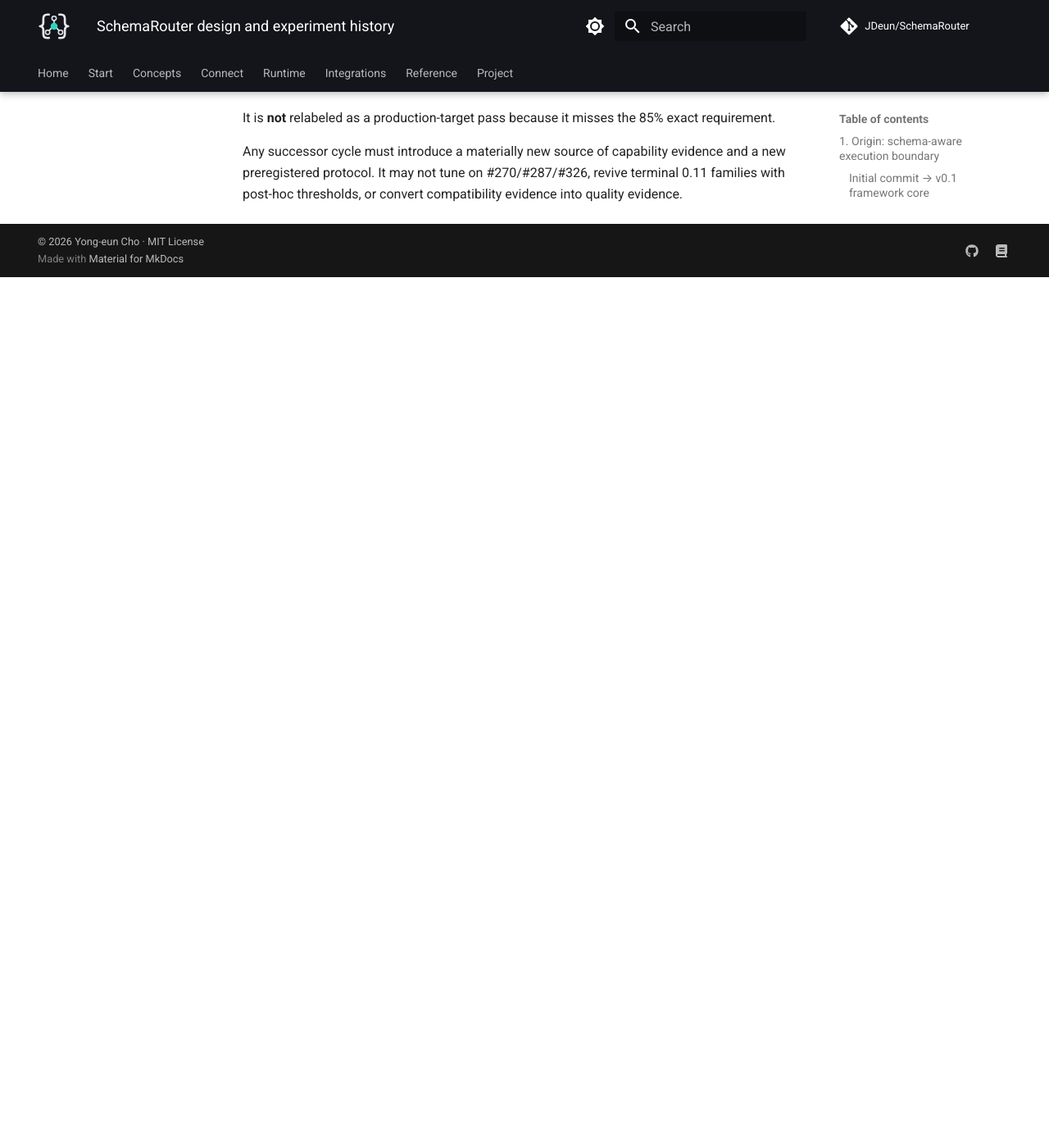
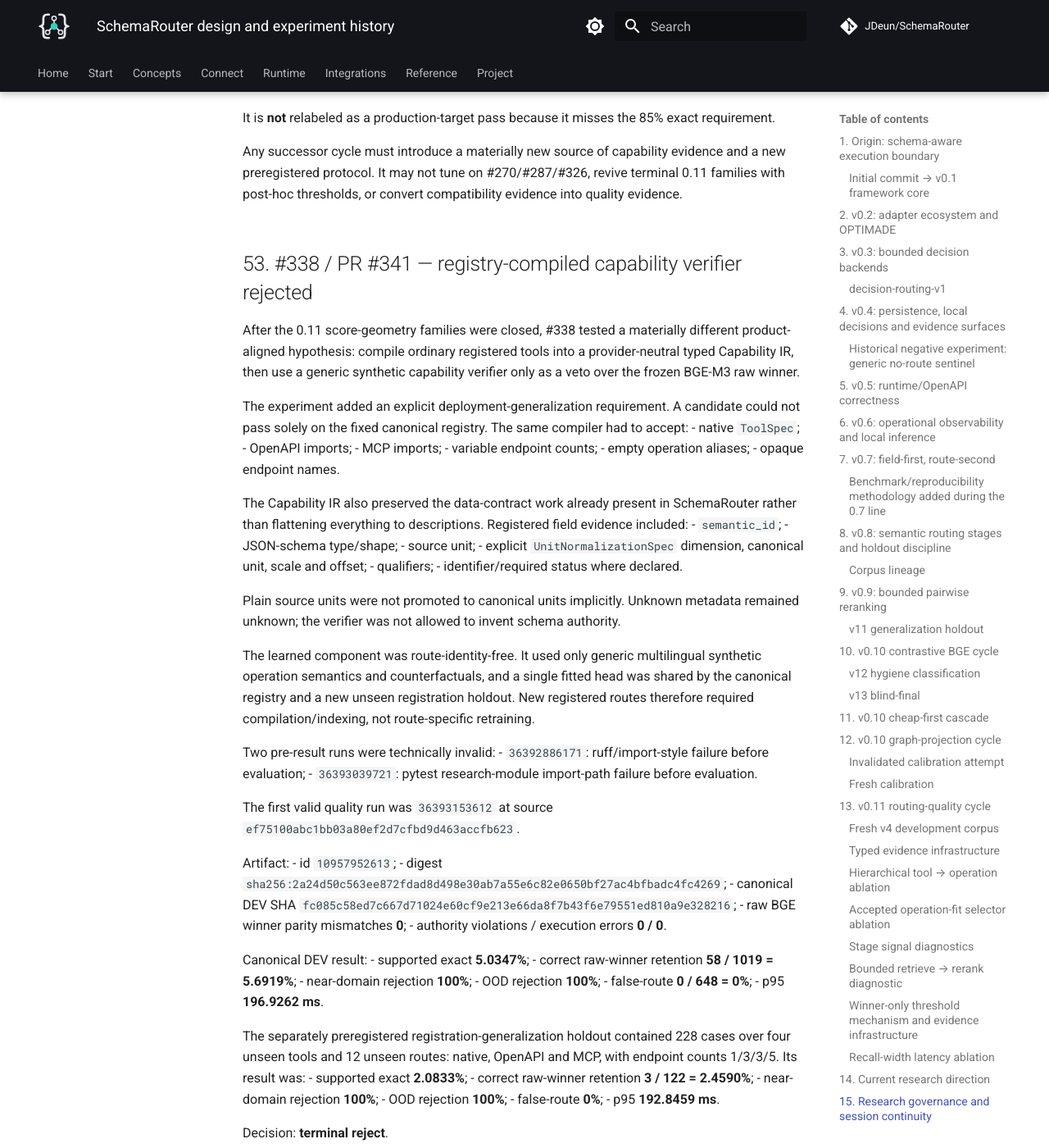
Before and after one commit to JDeun/SchemaRouter, an MkDocs documentation site: the page built from docs/research/design-and-experiment-history.md, in a window 1280 px wide and 1400 px high, scrolled down 69489 px. Shown: the whole window at 82% size. Built offline with MkDocs 1.6.1 and Material for MkDocs 9.7.7, drawn with Linux system fonts in a browser that asks for light colours; comment, search, counter and statistics services are not loaded; before the commit the page ends 69827 px from its top, so only the background shows below that; some of the changed text lies outside the part shown.

Commit message:
docs: record registry capability verifier result

```diff
--- a/docs/research/design-and-experiment-history.md
+++ b/docs/research/design-and-experiment-history.md
@@ -2446,3 +2446,84 @@
 Any successor cycle must introduce a materially new source of capability evidence and a new
 preregistered protocol. It may not tune on #270/#287/#326, revive terminal 0.11 families with
 post-hoc thresholds, or convert compatibility evidence into quality evidence.
+
+
+## 53. #338 / PR #341 — registry-compiled capability verifier rejected
+
+After the 0.11 score-geometry families were closed, #338 tested a materially different product-aligned
+hypothesis: compile ordinary registered tools into a provider-neutral typed Capability IR, then use a
+generic synthetic capability verifier only as a veto over the frozen BGE-M3 raw winner.
+
+The experiment added an explicit deployment-generalization requirement. A candidate could not pass
+solely on the fixed canonical registry. The same compiler had to accept:
+- native `ToolSpec`;
+- OpenAPI imports;
+- MCP imports;
+- variable endpoint counts;
+- empty operation aliases;
+- opaque endpoint names.
+
+The Capability IR also preserved the data-contract work already present in SchemaRouter rather than
+flattening everything to descriptions. Registered field evidence included:
+- `semantic_id`;
+- JSON-schema type/shape;
+- source unit;
+- explicit `UnitNormalizationSpec` dimension, canonical unit, scale and offset;
+- qualifiers;
+- identifier/required status where declared.
+
+Plain source units were not promoted to canonical units implicitly. Unknown metadata remained unknown;
+the verifier was not allowed to invent schema authority.
+
+The learned component was route-identity-free. It used only generic multilingual synthetic operation
+semantics and counterfactuals, and a single fitted head was shared by the canonical registry and a new
+unseen registration holdout. New registered routes therefore required compilation/indexing, not
+route-specific retraining.
+
+Two pre-result runs were technically invalid:
+- `36392886171`: ruff/import-style failure before evaluation;
+- `36393039721`: pytest research-module import-path failure before evaluation.
+
+The first valid quality run was `36393153612` at source
+`ef75100abc1bb03a80ef2d7cfbd9d463accfb623`.
+
+Artifact:
+- id `10957952613`;
+- digest `sha256:2a24d50c563ee872fdad8d498e30ab7a55e6c82e0650bf27ac4bfbadc4fc4269`;
+- canonical DEV SHA `fc085c58ed7c667d71024e60cf9e213e66da8f7b43f6e79551ed810a9e328216`;
+- raw BGE winner parity mismatches **0**;
+- authority violations / execution errors **0 / 0**.
+
+Canonical DEV result:
+- supported exact **5.0347%**;
+- correct raw-winner retention **58 / 1019 = 5.6919%**;
+- near-domain rejection **100%**;
+- OOD rejection **100%**;
+- false-route **0 / 648 = 0%**;
+- p95 **196.9262 ms**.
+
+The separately preregistered registration-generalization holdout contained 228 cases over four unseen
+tools and 12 unseen routes: native, OpenAPI and MCP, with endpoint counts 1/3/3/5. Its result was:
+- supported exact **2.0833%**;
+- correct raw-winner retention **3 / 122 = 2.4590%**;
+- near-domain rejection **100%**;
+- OOD rejection **100%**;
+- false-route **0%**;
+- p95 **192.8459 ms**.
+
+Decision: **terminal reject**.
+
+The result cleanly separates infrastructure from verifier quality. Arbitrary tool compilation, typed
+field/unit metadata preservation, raw route authority and runtime all worked. The generic pairwise
+support head instead learned an almost reject-all boundary. This is the inverse of the earlier
+false-route-heavy ranker families: safety is maximal only because valid supported requests are almost
+entirely suppressed.
+
+Per preregistration, the probability threshold is not repaired after inspection and the consumed
+registration holdout is not reused for successor tuning.
+
+The next materially different hypothesis is query-side typed intent compilation followed by
+deterministic Capability-IR unification. That changes the abstraction from “does this query match this
+endpoint?” pairwise classification to “what operation/data contract did the user request?” followed by
+registry-authoritative symbolic compatibility. Any promotion test for that successor requires a new
+unseen registration-generalization holdout.
```
